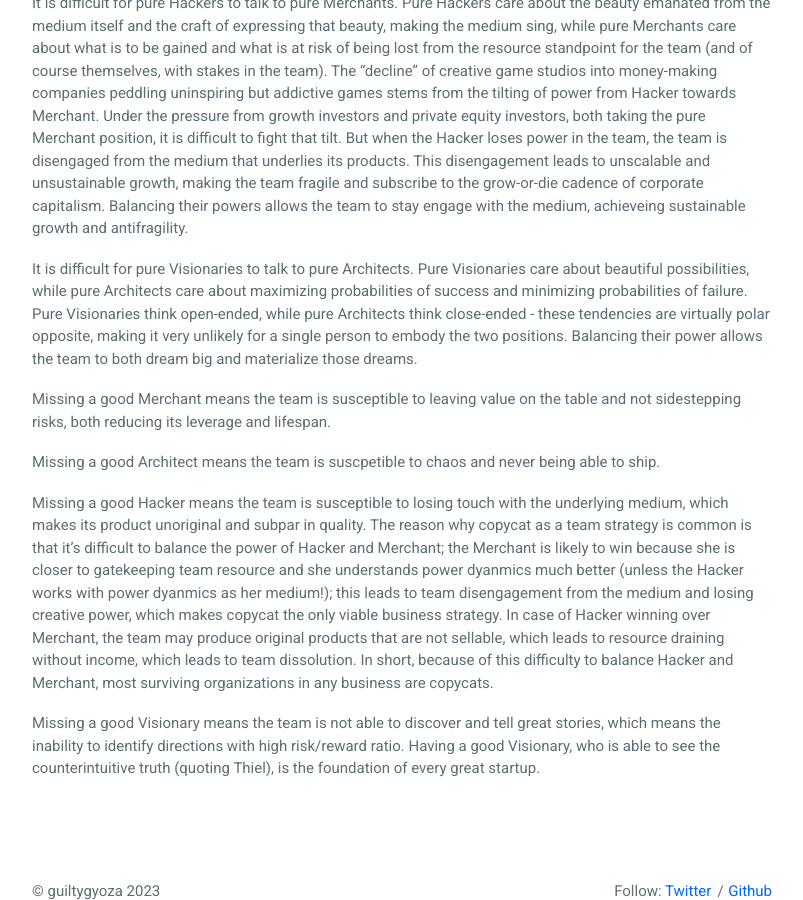
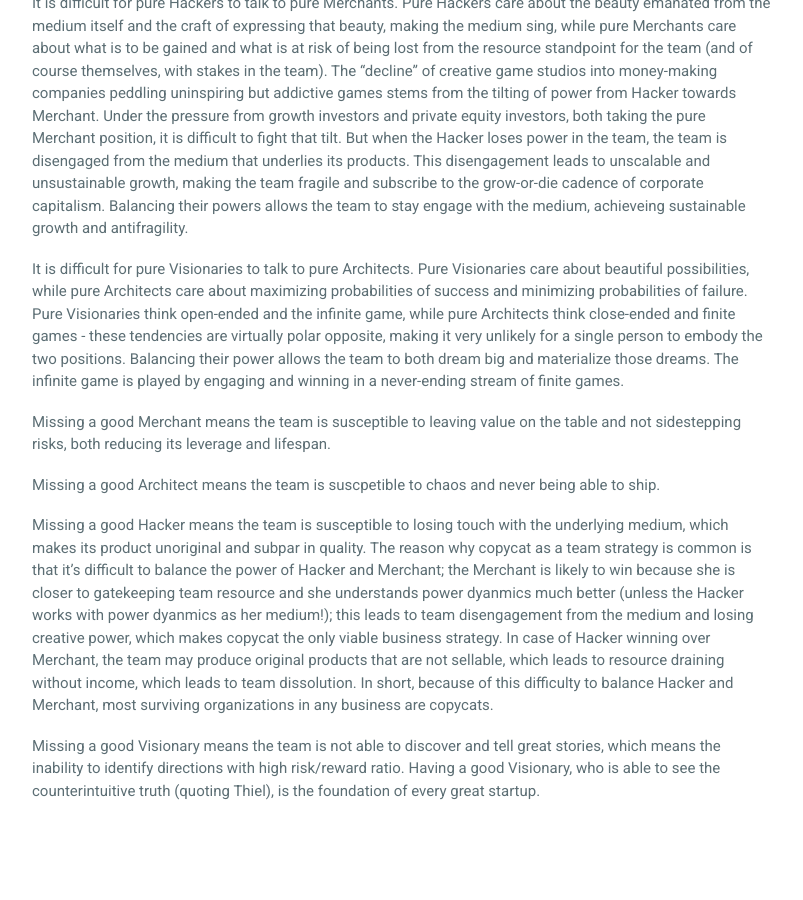
Before and after one commit to guiltygyoza/blog, a Jekyll site: the page built from _posts/2023-02-21-architect-merchant-hacker-visionary.md, in a window 1280 px wide and 900 px high, scrolled down 1405 px. Shown: the whole window, without its empty margins (238-1041 px from the left). Built offline with Jekyll 4.4.1, drawn with Linux system fonts in a browser that asks for light colours.

Commit message:
edit post

```diff
--- a/_posts/2023-02-21-architect-merchant-hacker-visionary.md
+++ b/_posts/2023-02-21-architect-merchant-hacker-visionary.md
@@ -26,7 +26,7 @@ The Visionary envisions and communicates - she sees the ambitious creative goals
 
 It is difficult for pure Hackers to talk to pure Merchants. Pure Hackers care about the beauty emanated from the medium itself and the craft of expressing that beauty, making the medium sing, while pure Merchants care about what is to be gained and what is at risk of being lost from the resource standpoint for the team (and of course themselves, with stakes in the team). The "decline" of creative game studios into money-making companies peddling uninspiring but addictive games stems from the tilting of power from Hacker towards Merchant. Under the pressure from growth investors and private equity investors, both taking the pure Merchant position, it is difficult to fight that tilt. But when the Hacker loses power in the team, the team is disengaged from the medium that underlies its products. This disengagement leads to unscalable and unsustainable growth, making the team fragile and subscribe to the grow-or-die cadence of corporate capitalism. Balancing their powers allows the team to stay engage with the medium, achieveing sustainable growth and antifragility.
 
-It is difficult for pure Visionaries to talk to pure Architects. Pure Visionaries care about beautiful possibilities, while pure Architects care about maximizing probabilities of success and minimizing probabilities of failure. Pure Visionaries think open-ended, while pure Architects think close-ended - these tendencies are virtually polar opposite, making it very unlikely for a single person to embody the two positions. Balancing their power allows the team to both dream big and materialize those dreams.
+It is difficult for pure Visionaries to talk to pure Architects. Pure Visionaries care about beautiful possibilities, while pure Architects care about maximizing probabilities of success and minimizing probabilities of failure. Pure Visionaries think open-ended and the infinite game, while pure Architects think close-ended and finite games - these tendencies are virtually polar opposite, making it very unlikely for a single person to embody the two positions. Balancing their power allows the team to both dream big and materialize those dreams. The infinite game is played by engaging and winning in a never-ending stream of finite games.
 
 Missing a good Merchant means the team is susceptible to leaving value on the table and not sidestepping risks, both reducing its leverage and lifespan.
 
```
